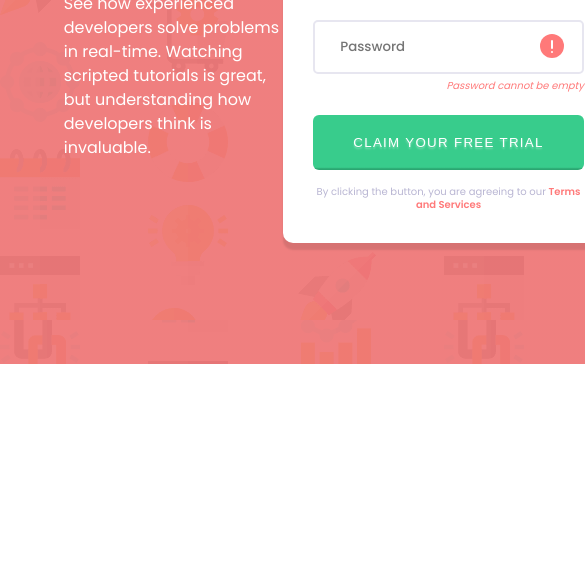
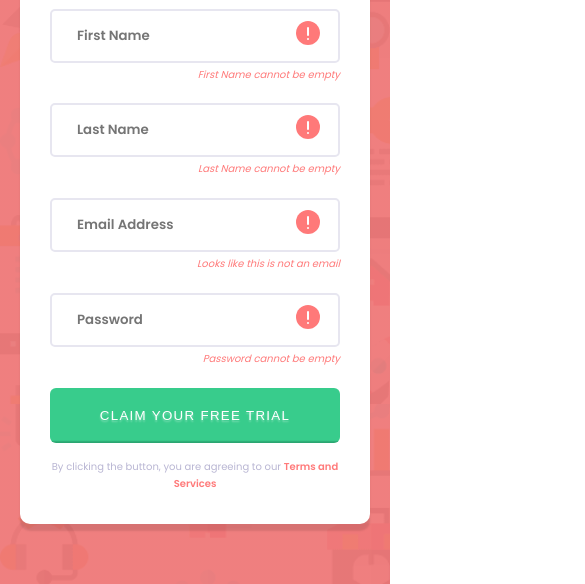
Before and after one commit to DarkFM/FEM-Intro-Sign-Up-Form, a plain HTML site: page index.html in a window 390 px wide. Shown: the part 480-1064 px from the top of the page, 585 px wide, since content can reach past the window. Before the commit the page ends 844 px from the top, so only its background shows below. Drawn offline with Linux system fonts and the light colour scheme.

Commit message:
Finished styles for mobile

```diff
--- a/sass/abstracts/_mixins.scss
+++ b/sass/abstracts/_mixins.scss
@@ -10,3 +10,9 @@
   background-image: linear-gradient(to bottom, $bg-color 0%, darken($bg-color, 5%) 100%);
   color: $font-color;
 }
+
+@mixin responsive ($breakpoint) {
+  @if $breakpoint == mobile {
+    @media only screen and (max-width: 37.5em) { @content };  // 600px
+  }
+}
--- a/sass/base/_base.scss
+++ b/sass/base/_base.scss
@@ -14,4 +14,6 @@ html {
 body {
   padding: $page-padding;
   font-size: 1.6rem;
+  max-width: 144rem;
+  margin: auto;
 }
--- a/sass/base/_typography.scss
+++ b/sass/base/_typography.scss
@@ -17,4 +17,8 @@ body {
 
 .small-print {
   font-size: 1rem;
+
+  @include responsive(mobile) {
+    line-height: 1.7;
+  }
 }
--- a/sass/components/_button.scss
+++ b/sass/components/_button.scss
@@ -12,7 +12,13 @@
 
   &--accent {
     @include button-color($color-accent, $color-white);
-    box-shadow: 0 .5rem .3rem rgba($color-black, .25)
+    box-shadow: 0 .5rem .3rem rgba($color-black, .25);
+
+    @include responsive(mobile) {
+      padding-left: 4.5rem;
+      padding-right: 4.5rem;
+      line-height: 1.6;
+    }
   }
 
   &--jumpy {
@@ -28,6 +34,11 @@
     text-shadow: 0 .2rem .2rem rgba($color-white, .35);
     transition: all .15s ease;
 
+    @include responsive(mobile) {
+      padding-left: 2.5rem;
+      padding-right: 2.5rem;
+    }
+
     &:hover {
       background-image: linear-gradient(to bottom, $color-primary-2-light 0%, $color-primary-2-light 95%, darken($color-primary-2-light, 20%) 98%);
     }
--- a/sass/components/_form.scss
+++ b/sass/components/_form.scss
@@ -7,6 +7,9 @@
   border-radius: $global-border-radius;
   box-shadow: 0 7px 2px rgba($color-black, .1);
 
+  @include responsive(mobile) {
+    margin-bottom: 6rem;
+  }
 
   &__group {
     position: relative;
@@ -14,8 +17,6 @@
     :not(:last-child) {
       margin-bottom: 1.5em;
     }
-
-
   }
 
   &__label {
@@ -26,7 +27,7 @@
   }
 
   &__input {
-    font-weight: 500;
+    font-weight: 600;
     padding: 1.5rem 6rem 1.5rem 2.5rem;
     border-radius: 5px;
     display: block;
--- a/sass/pages/_home.scss
+++ b/sass/pages/_home.scss
@@ -8,6 +8,11 @@ html {
   height: 90vh;
   display: flex;
   align-content: center;
+
+  @include responsive(mobile) {
+    height: 100vh;
+    padding-bottom: 5rem;
+  }
 }
 
 .landing {
@@ -17,23 +22,39 @@ html {
   width: 75%;
   margin: auto;
 
+  @include responsive(mobile) {
+    flex-flow: column nowrap;
+    align-self: center;
+    width: 100%;
+    padding: 0;
+  }
+
   &__left,
   &__right {
     flex: 0 1 48%;
   }
 
   &__left {
-    // flex: 0 1 50%;
     display: flex;
-    // width: 50%;
     align-content: center;
-    // margin-right: 7rem;
+
+    @include responsive(mobile) {
+      margin: auto;
+      margin-bottom: 6rem;
+      flex: 0 1 100%;
+    }
   }
 
   &__info {
     margin-left: auto;
-    max-width: 54ch;
+    // max-width: 54ch;
     align-self: center;
+
+    @include responsive(mobile) {
+      text-align: center;
+      margin: auto;
+
+    }
   }
 
   .main-title {
@@ -42,10 +63,21 @@ html {
     display: inline-block;
     width: 80%;
     margin-bottom: 2rem;
+    margin-top: 5rem;
+
+    @include responsive(mobile) {
+      font-size: 3rem;
+    }
   }
 
   .main-description {
     line-height: 1.5;
+
+    @include responsive(mobile) {
+      font-size: 1.5rem;
+      max-width: 32ch;
+      margin: auto;
+    }
   }
 
 }
```
Also changed, not shown: css/main.css, 1 other file.
